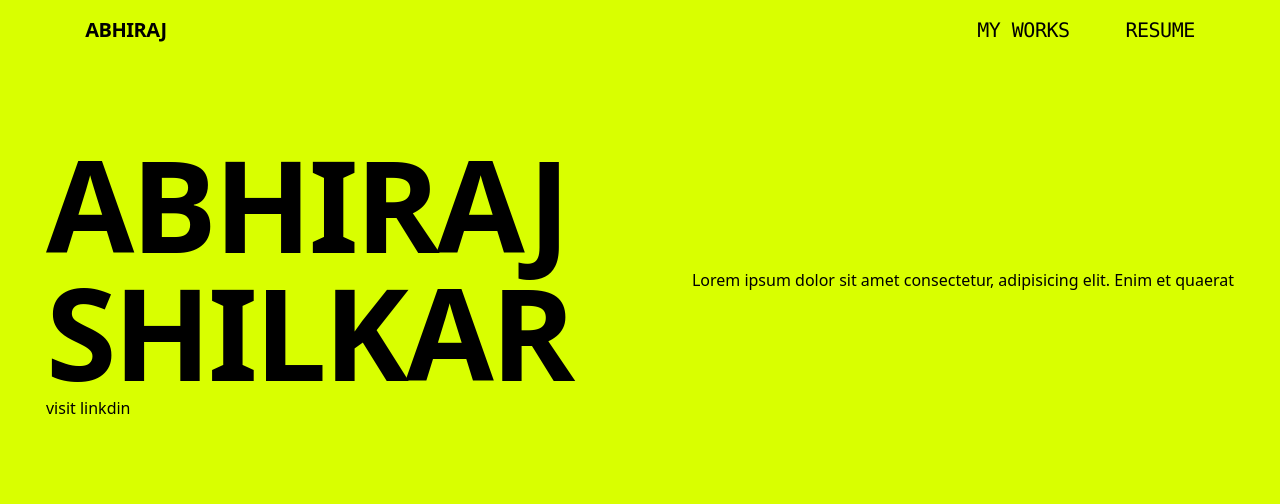
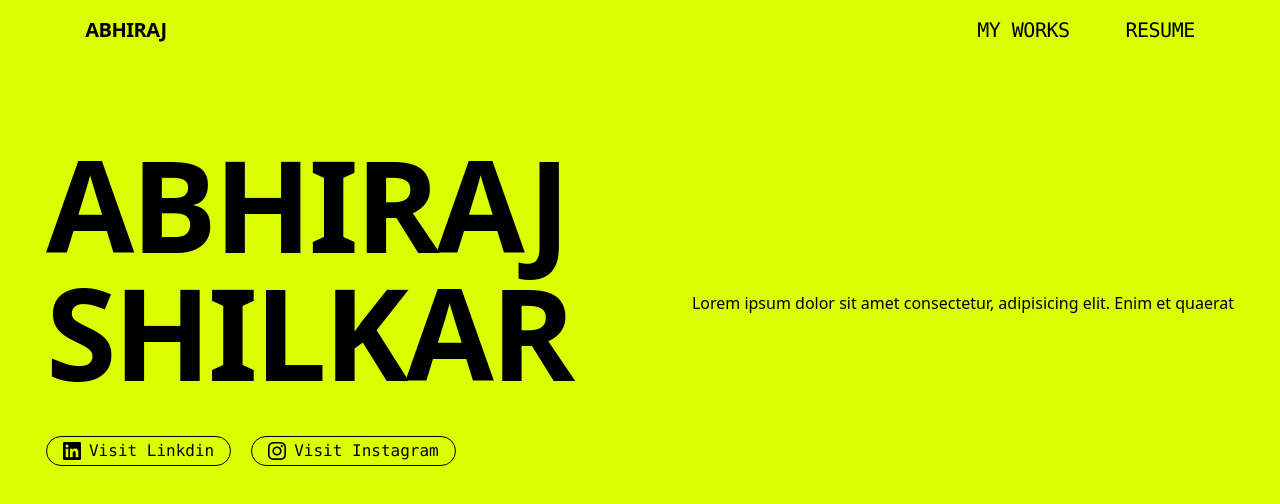
Before and after one commit to Abhiraj05/aviraj_portfolio, a React (Vite) app: page / in a window 1280 px wide. Shown: the top 504 px of the page. Built offline with nearby package versions, Linux system fonts and the light colour scheme.

Commit message:
files added

```diff
--- a/src/components/Body.jsx
+++ b/src/components/Body.jsx
@@ -1,14 +1,30 @@
 import CustomiseButtons from "./CustomiseButtons";
+import Linkdin from "../assets/Negative.svg";
+import Instagram from "../assets/Original.svg";
+
 function Body() {
   return (
     <>
-      <div className=" flex justify-around items-center gap-7 mt-24  ">
+      <div className=" md:flex sm:flex-wrap md:justify-around md:items-center md:gap-7 mt-24  ">
         <div>
-          <div className="text-[#000000] font-['Montserrat', 'sans-serif'] font-extrabold uppercase text-9xl tracking-tight">
+          <div className="text-[#000000] font-['Montserrat', 'sans-serif'] font-extrabold uppercase md:text-9xl tracking-tight">
             <h3>abhiraj</h3>
             <h3>shilkar</h3>
           </div>
-          <CustomiseButtons link={"https://openai.com/index/chatgpt/"} buttonname="visit linkdin" className=""></CustomiseButtons>
+          <div className="mt-10 flex justify-self-start items-center gap-5 ">
+            <CustomiseButtons
+              buttonimage={Linkdin}
+              link={"https://openai.com/index/chatgpt/"}
+              buttonname="visit linkdin"
+              className=""
+            ></CustomiseButtons>
+            <CustomiseButtons
+              buttonimage={Instagram}
+              link={"https://openai.com/index/chatgpt/"}
+              buttonname="visit instagram"
+              className=""
+            ></CustomiseButtons>
+          </div>
         </div>
         <div>
           <p>
--- a/src/components/CustomiseButtons.jsx
+++ b/src/components/CustomiseButtons.jsx
@@ -1,9 +1,9 @@
 const CustomiseButtons=({buttonname,link,buttonimage})=>{
     return (
         <>
-        <a href={link} className="text-mono uppercase">
-            <button>
-                <img src={buttonimage} alt="" />{buttonname}
+        <a href={link} >
+            <button className="flex justify-center items-center gap-2 capitalize font-mono pt-[1.9px] pb-[1.9px] pr-4 pl-4 rounded-3xl border-[0.7px]">
+                <img className="w-[18px]" src={buttonimage} alt="" />{buttonname}
                 </button>
                 </a>
         </>
```
Also changed, not shown: src/assets/Negative.svg (added), src/assets/Original.svg (added).
